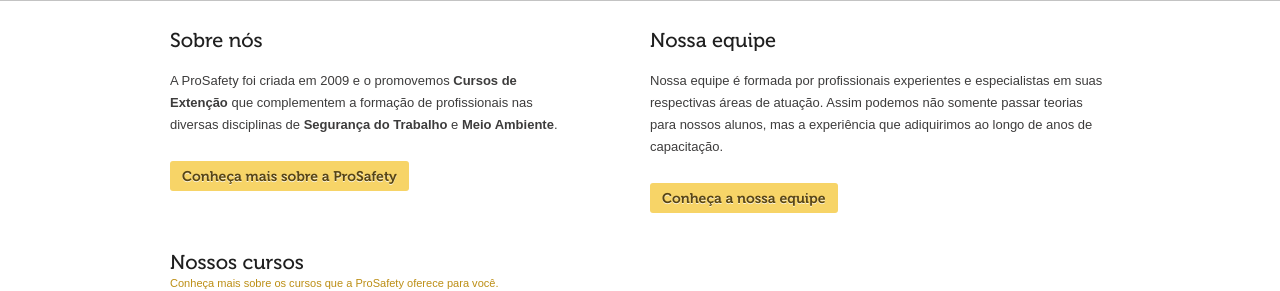
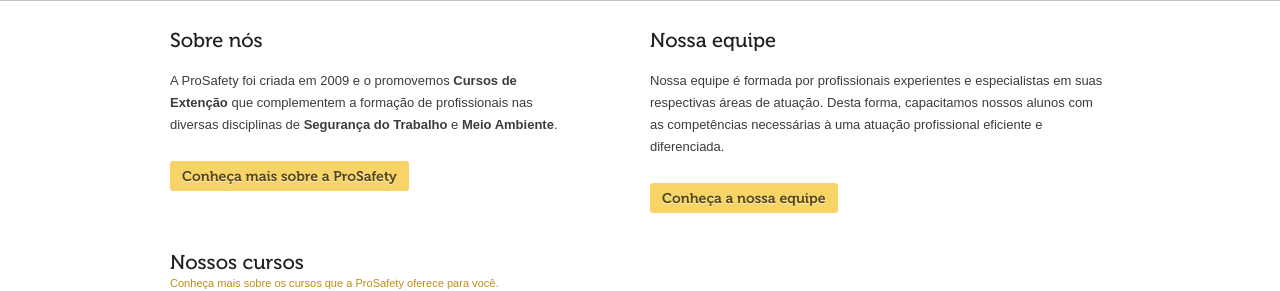
Before and after one commit to prosafetycursos/prosafetycursos.github.com, a Jekyll site: the page built from index.html, in a window 1280 px wide. Shown: the part 486-777 px from the top of the page. Built offline with Jekyll 4.4.1, drawn with Linux system fonts in a browser that asks for light colours; the list of posts is cut into pages by our own code.

Commit message:
Melhorando textos da homepage

```diff
--- a/index.html
+++ b/index.html
@@ -32,7 +32,7 @@
 
           <div class="grid_8 prefix_1">
             <h2>Nossa equipe</h2>
-            <p>Nossa equipe é formada por profissionais experientes e especialistas em suas respectivas áreas de atuação. Assim podemos não somente passar teorias para nossos alunos, mas a experiência que adiquirimos ao longo de anos de capacitação.</p>
+            <p>Nossa equipe é formada por profissionais experientes e especialistas em suas respectivas áreas de atuação. Desta forma, capacitamos nossos alunos com as competências necessárias à uma atuação profissional eficiente e diferenciada.</p>
             <p><a href='/sobre/nossa-equipe.html' class='button yellow small'>Conheça a nossa equipe</a></p>
           </div>
         </div>
```
